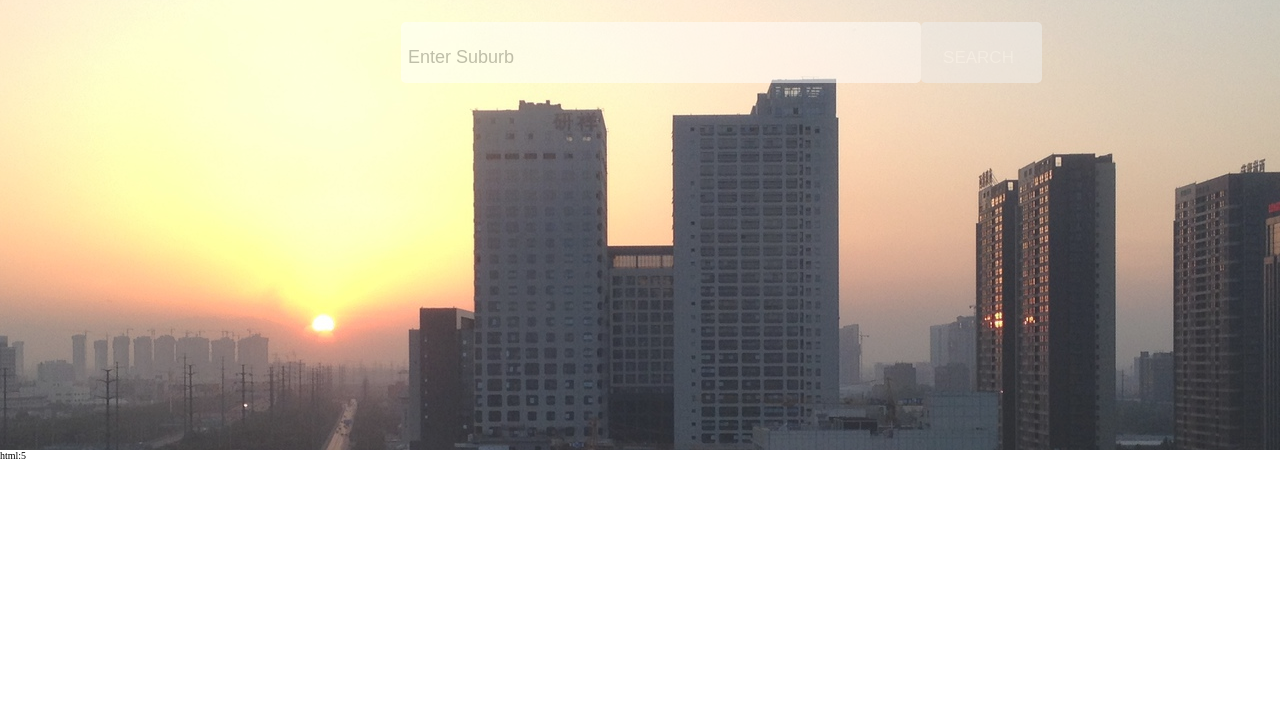
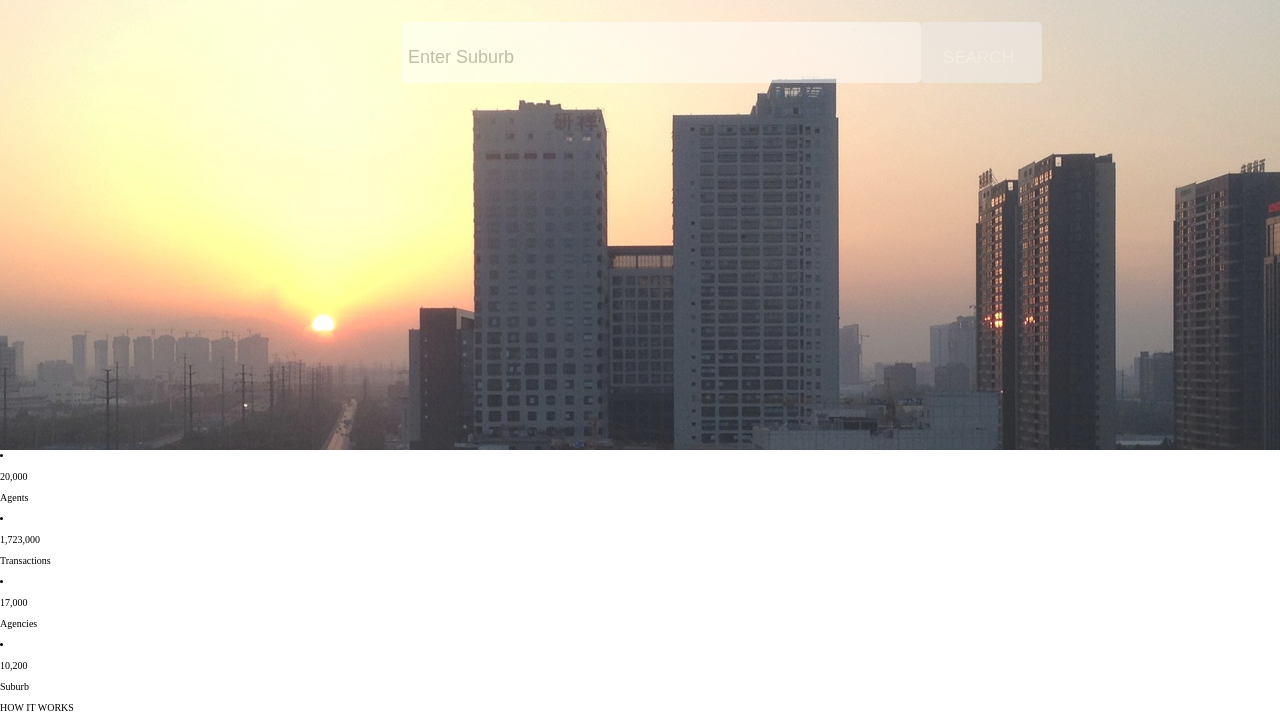
Before and after one commit to liujing01202/web-basic, a plain HTML site: page index.html in a window 1280 px wide. Shown: the part 373-1096 px from the top of the page. Before the commit the page ends 834 px from the top, so only its background shows below. Drawn offline with Linux system fonts and the light colour scheme.

Commit message:
commit statistic_frame

```diff
--- a/index.html
+++ b/index.html
@@ -4,12 +4,10 @@
 	<title>My Design</title>
 	<meta name="viewport" content="width=device-width, initial-scale=1">
 	<meta charset="UTF-8">
-	<!--[if IE]>
-	    <script src="http://html5shiv.googlecode.com/svn/trunk/html5.js"></script>
-	<![endif]-->
-    <link href="stylesheets/style.css" type="text/css" rel="stylesheet" >
+  <link href="stylesheets/style.css" type="text/css" rel="stylesheet" >
 </head>
 <body>
+	<!-- header -->
 	<header>
 		<div class="logo">LOGO</div>
 		<div class="agents">Agents</div>
@@ -23,22 +21,38 @@
     		<button type="submit" class="search-button">SEARCH</button>
 			</form>
 		</div>
+	</header>
+<!-- content -->
+	<content>
+		<div class="total">
+			<li class="entity">
+				<p class="number">20,000</p>
+				<p class="name">Agents</p>
+			</li>
+			<li class="entity">
+				<p class="number">1,723,000</p>
+				<p class="name">Transactions</p>
+			</li>
+			<li class="entity">
+				<p class="number">17,000</p>
+				<p class="name">Agencies</p>
+			</li>
+			<li class="entity">
+				<p class="number">10,200</p>
+				<p class="name">Suburb</p>
+			</li>
+		</div>
+		<div class="howItWork">
+			<p class="firstTitle">HOW IT WORKS</p>
+			<div class="downline"></div>
+		</div>
+		<div class="numLine">
+			<div class="circle">
+				<p class="cirNum"
 
-	</header>
-	<!-- <h1>logo</h1>
-	<h1>再见，世界</h1>
-
-	<section>
-		<p>Lorem ipsum dolor sit amet, consectetur adipisicing elit. Doloremque, mollitia. Praesentium earum sequi sit eius impedit, id consequatur voluptate labore numquam? Placeat vero inventore cupiditate natus, temporibus, voluptates qui necessitatibus?</p>
-	</section>
-
-	<div class="img">
-		hello
-	</div>
-	<div id=head>
-
-	</div> -->
-
+</content>
+<!-- footer -->
+<footer>
+</footer>
 </body>
 </html>
-html:5
```
